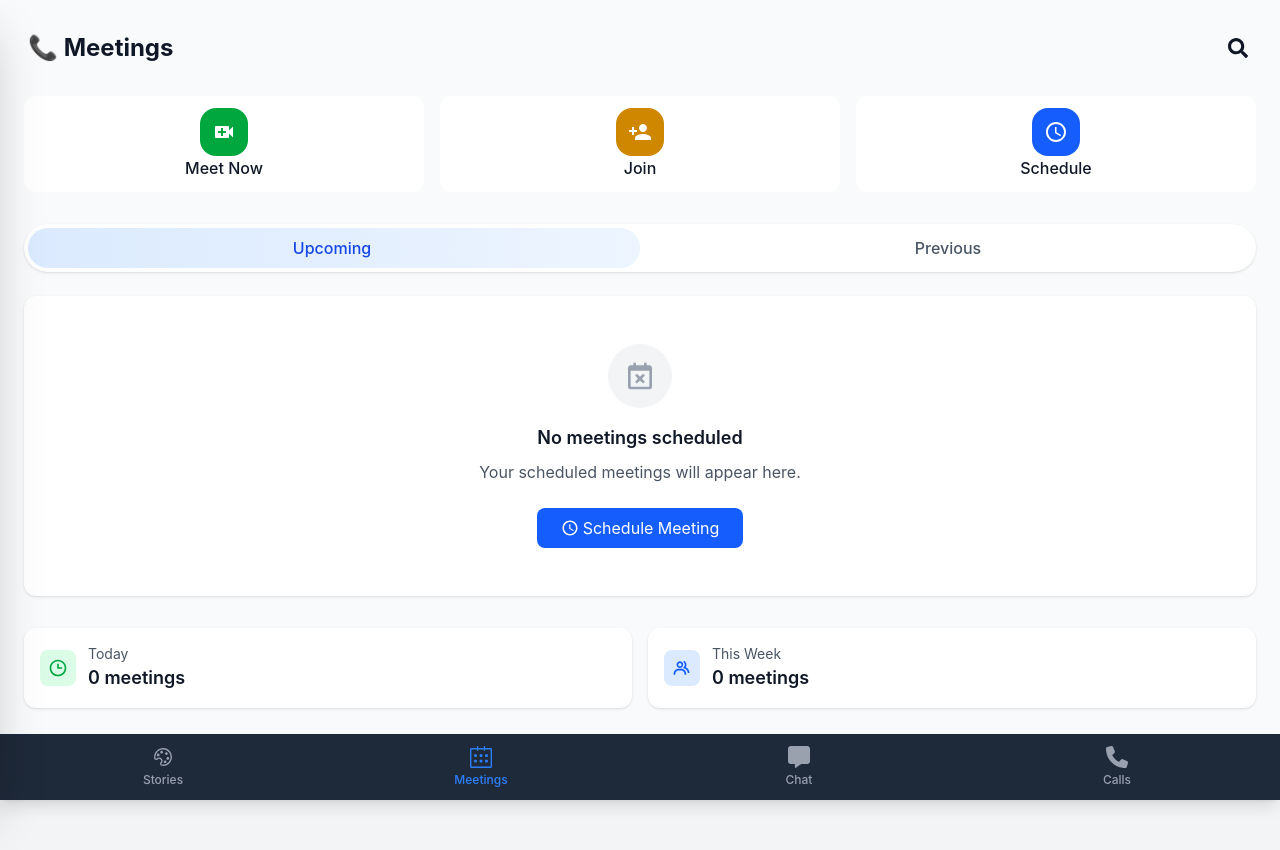
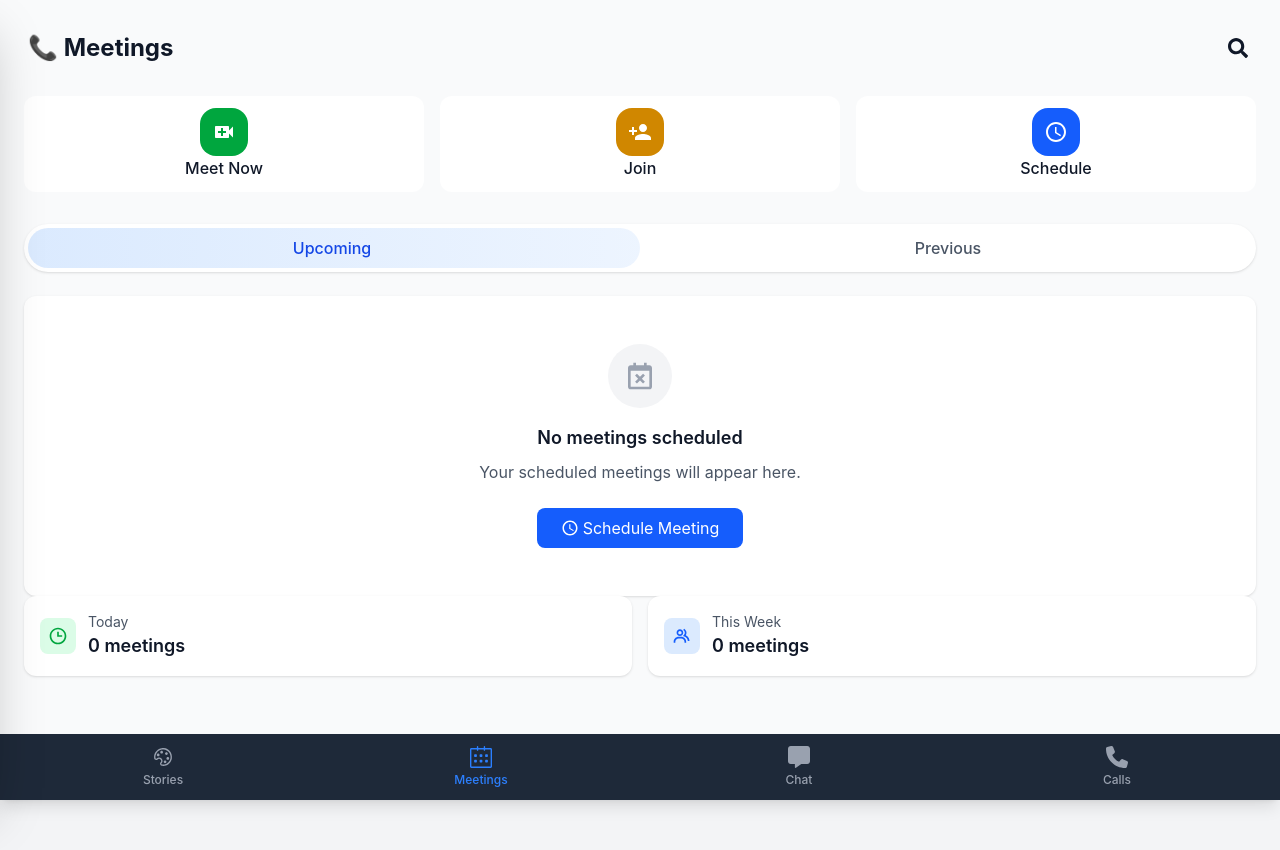
Before and after one commit to beingatushar/arattai, a React (Vite) app: page /meetings in a window 1280 px wide. Shown: the top 850 px of the page. Built offline with nearby package versions, Linux system fonts and the light colour scheme.

Commit message:
Update QuickStats.tsx

```diff
--- a/src/components/QuickStats.tsx
+++ b/src/components/QuickStats.tsx
@@ -1,7 +1,7 @@
 import { BiGroup, BiTime } from "react-icons/bi";
 
 const QuickStats = () => (
-    <div className="mt-8 grid grid-cols-2 gap-4">
+    <div className="mb-8 grid grid-cols-2 gap-4">
         <div className="bg-white dark:bg-gray-800 p-4 rounded-xl shadow-sm">
             <div className="flex items-center gap-3">
                 <div className="p-2 bg-green-100 dark:bg-green-900/30 rounded-lg">
```
